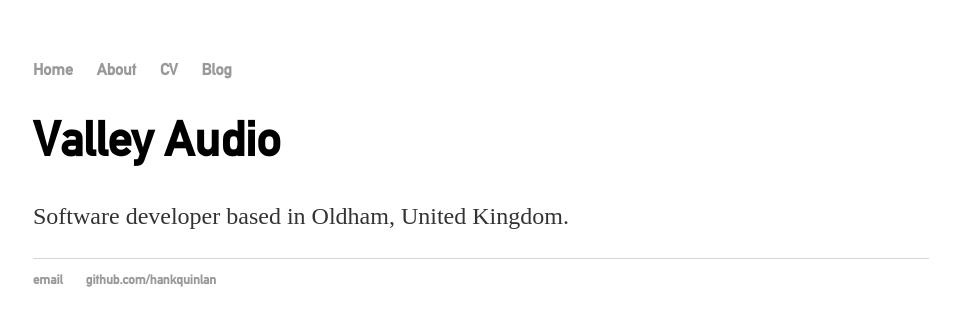
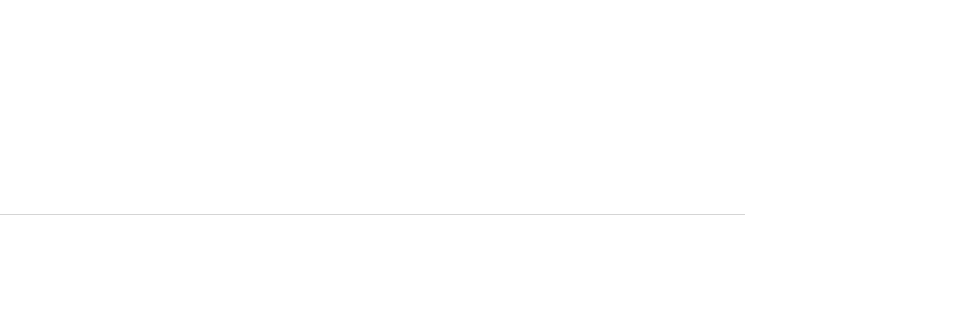
Before and after one commit to ValleyAudio/ValleyAudio.github.io, a Jekyll site: the page built from index.html, in a window 1280 px wide. Shown: the top 326 px of the page, without its empty margins (159-1119 px from the left). Built offline with Jekyll 4.4.1, drawn with Linux system fonts in a browser that asks for light colours.

Commit message:
Changing colours

```diff
--- a/css/main.css
+++ b/css/main.css
@@ -9,6 +9,7 @@
 }
 
 body {
+    background-color: rgb(30,30,30)
     margin: 60px auto;
     width: 70%;
 }
@@ -17,14 +18,16 @@
     padding: 0px;
     list-style: none;
     font-weight: bold;
+    color: #FFFFFF;
 }
 nav ul li, footer ul li {
     display: inline;
     margin-right: 20px;
+    color: #FFFFFF;
 }
 a {
     text-decoration: none;
-    color: #999;
+    color: #FFFFFF;
 }
 a:hover {
     text-decoration: underline;
@@ -32,22 +35,27 @@
 h1 {
     font-size: 3em;
     font-family:'alteDin', 'Helvetica', 'Arial', 'Sans-Serif';
+    color: #FFFFFF;
 }
 p {
     font-size: 1.5em;
+    font-family:'alteDin', 'Helvetica', 'Arial', 'Sans-Serif';
     line-height: 1.4em;
-    color: #333;
+    color: #FFFFFF;
 }
 footer {
     border-top: 1px solid #d5d5d5;
     font-size: .8em;
+    color: #FFFFFF;
 }
 
 ul.posts {
     margin: 20px auto 40px;
     font-size: 1.5em;
+    color: #FFFFFF;
 }
 
 ul.posts li {
     list-style: none;
+    color: #FFFFFF;
 }
```
